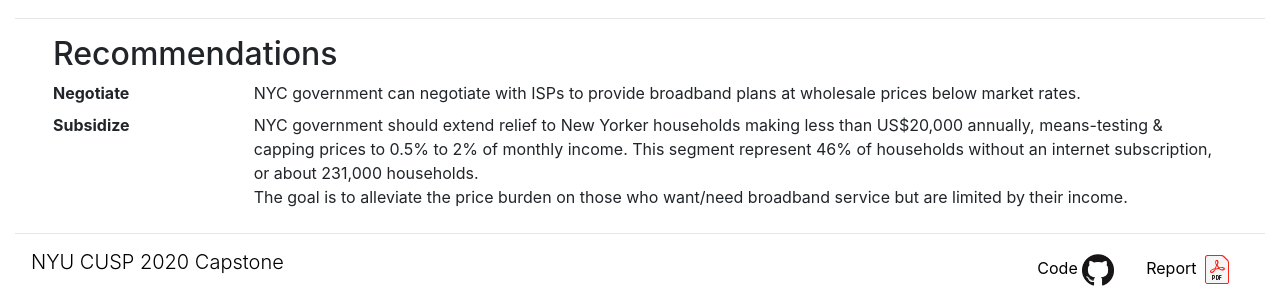
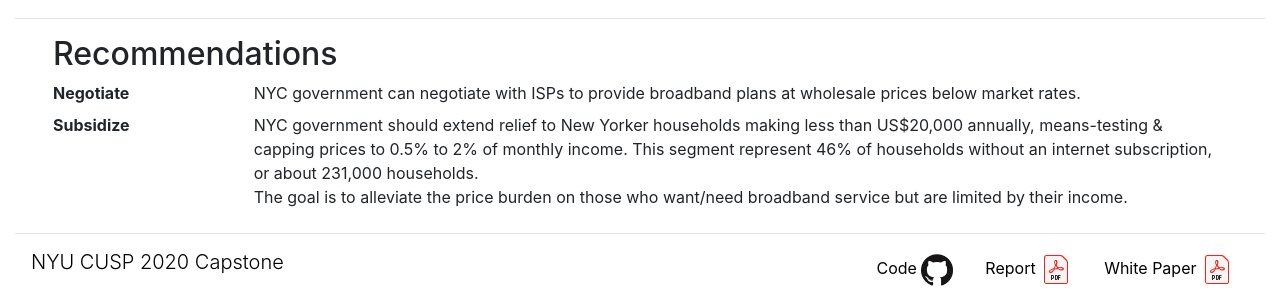
Before and after one commit to nyconnect2020/nyconnect2020.github.io, a Jekyll site: the page built from README.md, in a window 1280 px wide and 900 px high, scrolled down 2882 px, cut to the strip 594-900 px from the top of the window. Built offline with Jekyll 4.4.1, drawn with Linux system fonts in a browser that asks for light colours; our own code applies the rules of GitHub Pages for plain Markdown files.

Commit message:
adding placeholder for report and white paper

```diff
--- a/_includes/footer.html
+++ b/_includes/footer.html
@@ -8,22 +8,28 @@
     <ul class="nav justify-content-end">
       <li class="nav-item">
         <a class="nav-link" href="https://github.com/westerleyy/nyconnect">
-            <div class="social-icons" >
+          <div class="social-icons">
             Code
-              <img class="team-image" src="/assets/images/github.png" href="#" >
+            <img class="team-image" src="/assets/images/github.png">
           </div>
         </a>
       </li>
       <li class="nav-item">
-          <a class="nav-link" href="https://github.com/westerleyy/nyconnect">
-            <div class="social-icons" >
+        <a class="nav-link" href="TODO">
+          <div class="social-icons">
             Report
-              <img class="team-image" src="/assets/images/pdf.png" href="#" >
+            <img class="team-image" src="/assets/images/pdf.png">
           </div>
         </a>
       </li>
-
+      <li class="nav-item">
+        <a class="nav-link" href="TODO">
+          <div class="social-icons">
+            White Paper
+            <img class="team-image" src="/assets/images/pdf.png">
+          </div>
+        </a>
+      </li>
     </ul>
-
   </div>
 </footer>
```
Lines whose indentation alone changed are shown as unchanged.
